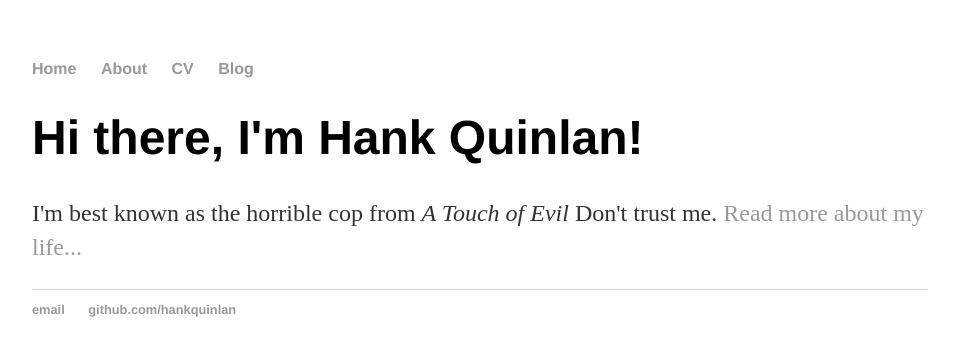
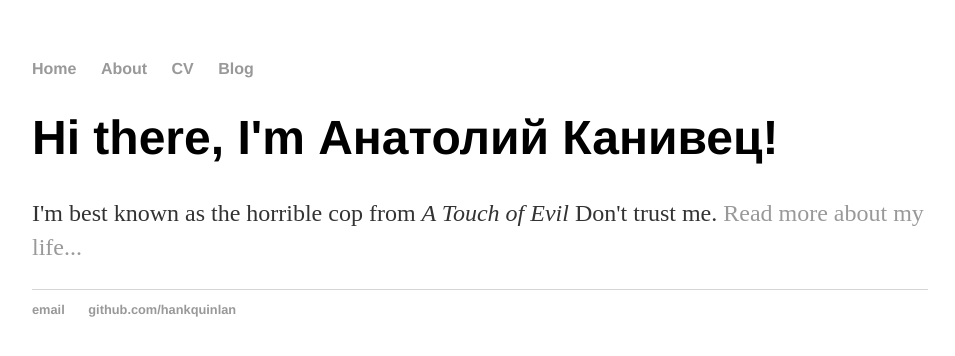
Before and after one commit to sektor21/sektor21.github.io, a Jekyll site: the page built from index.html, in a window 1280 px wide. Shown: the top 356 px of the page, without its empty margins (160-1115 px from the left). Built offline with Jekyll 4.4.1, drawn with Linux system fonts in a browser that asks for light colours.

Commit message:
Update index.html

```diff
--- a/index.html
+++ b/index.html
@@ -1,30 +1,8 @@
-<!DOCTYPE html>
-<html>
-	<head>
-		<title>Hank Quinlan, Horrible Cop</title>
-		<!-- link to main stylesheet -->
-		<link rel="stylesheet" type="text/css" href="/css/main.css">
-	</head>
-	<body>
-		<nav>
-    		<ul>
-        		<li><a href="/">Home</a></li>
-	        	<li><a href="/about">About</a></li>
-        		<li><a href="/cv">CV</a></li>
-        		<li><a href="/blog">Blog</a></li>
-    		</ul>
-		</nav>
-		<div class="container">
-    		<div class="blurb">
-        		<h1>Hi there, I'm Hank Quinlan!</h1>
-				<p>I'm best known as the horrible cop from <em>A Touch of Evil</em> Don't trust me. <a href="/about">Read more about my life...</a></p>
-    		</div><!-- /.blurb -->
-		</div><!-- /.container -->
-		<footer>
-    		<ul>
-        		<li><a href="mailto:hankquinlanhub@gmail.com">email</a></li>
-        		<li><a href="https://github.com/hankquinlan">github.com/hankquinlan</a></li>
-			</ul>
-		</footer>
-	</body>
-</html>
+---
+layout: default
+title: Анатолий Канивец
+---
+<div class="blurb">
+	<h1>Hi there, I'm Анатолий Канивец!</h1>
+	<p>I'm best known as the horrible cop from <em>A Touch of Evil</em> Don't trust me. <a href="/about">Read more about my life...</a></p>
+</div><!-- /.blurb -->
```
